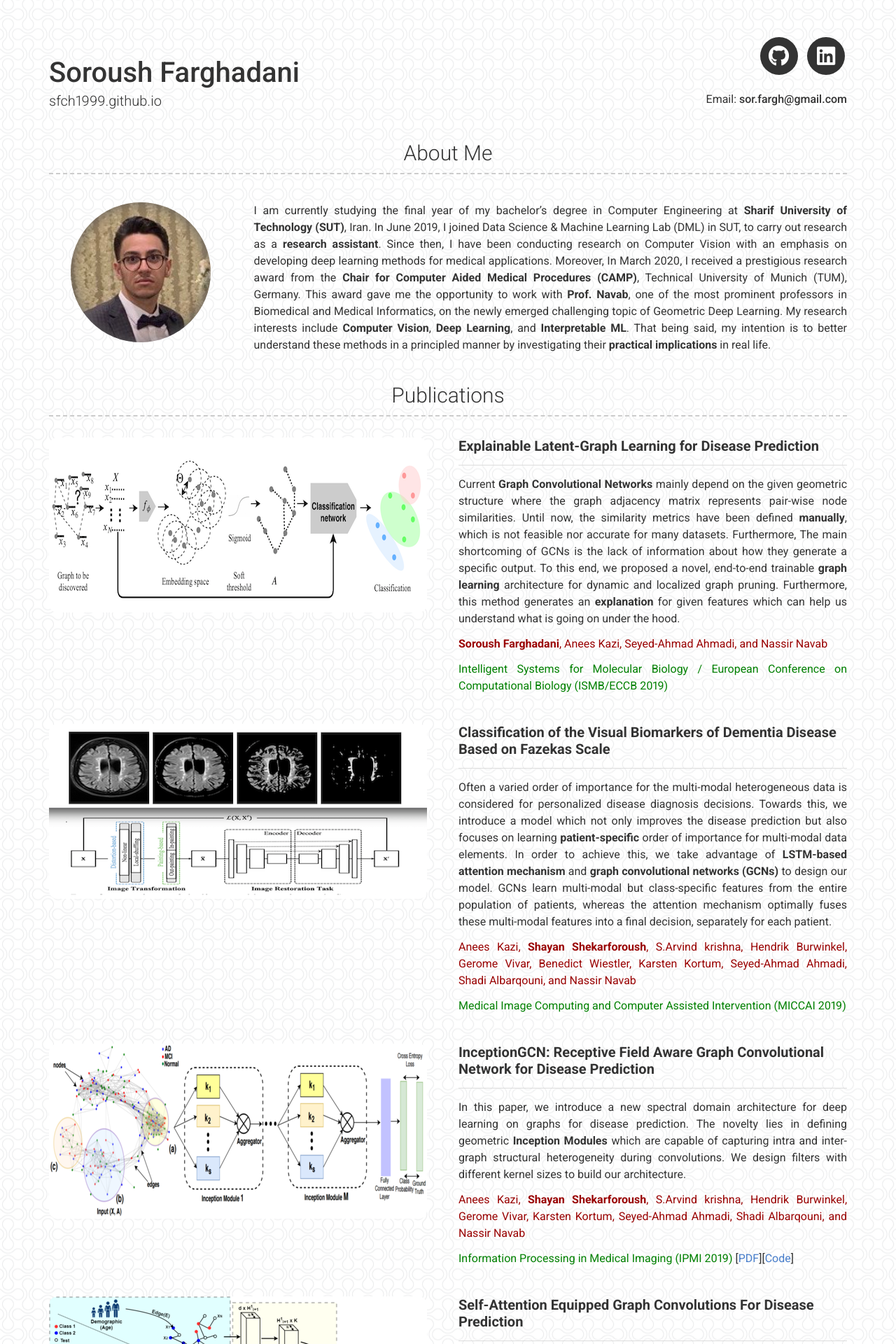
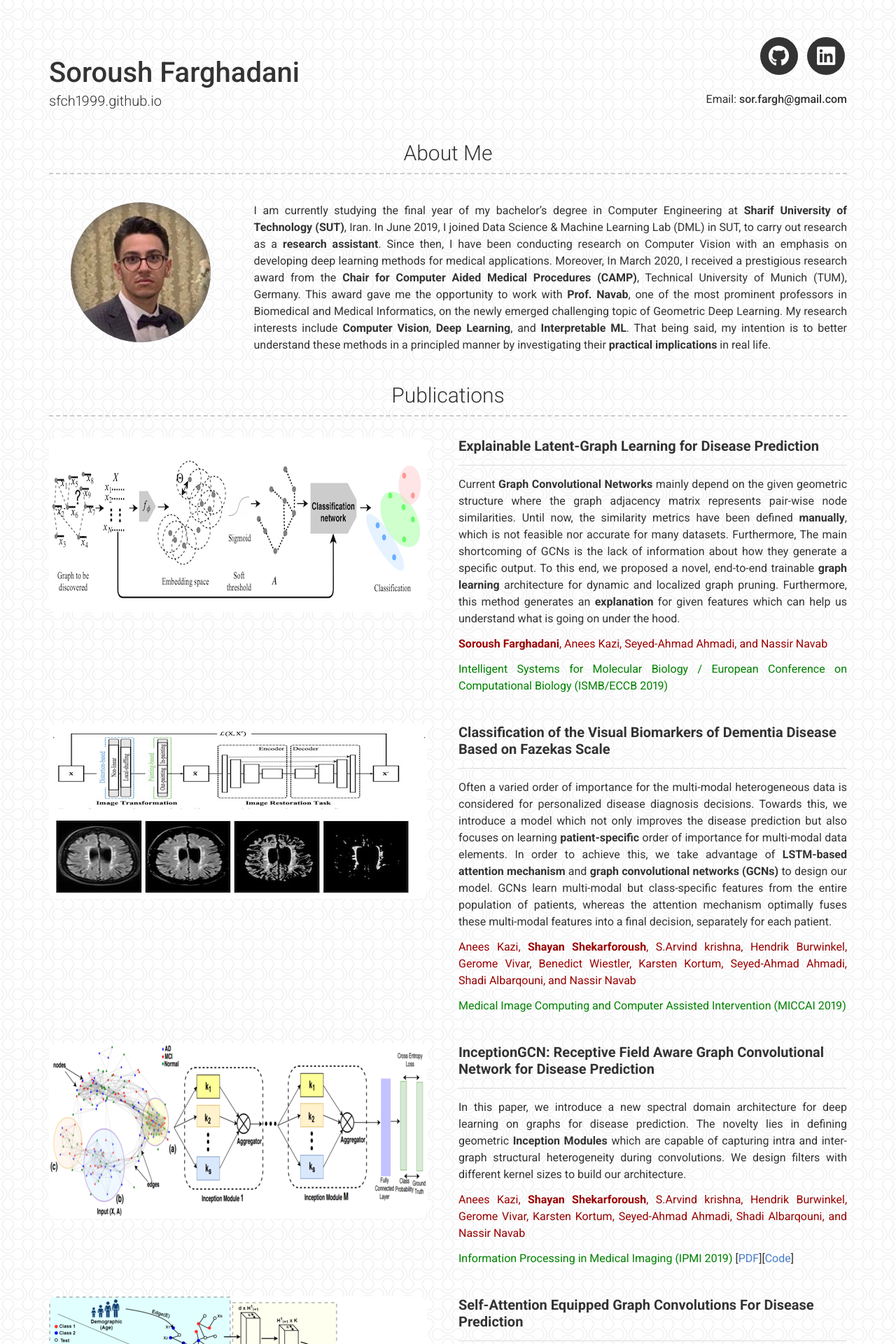
Before and after one commit to sfch1999/sfch1999.github.io, a Jekyll site: the page built from index.md, in a window 1280 px wide. Shown: the top 1920 px of the page at 70% size. Built offline with Jekyll 4.4.1, drawn with Linux system fonts in a browser that asks for light colours; a style sheet for code colours, icons or effects is not loaded.

Commit message:
about me

```diff
--- a/_data/projects.yml
+++ b/_data/projects.yml
@@ -16,7 +16,7 @@
     <span style="color:green"> Intelligent Systems for Molecular Biology / European Conference on Computational Biology (ISMB/ECCB 2019) </span>
 
 - name: Dementia
-  image: images/Dementiaa.png
+  image: images/Dementia.jpg
   description: |
     ## **Classification of the Visual Biomarkers of Dementia Disease Based on Fazekas Scale**
 
```
Also changed, not shown: images/Dementia.jpg (added), 1 other file.
